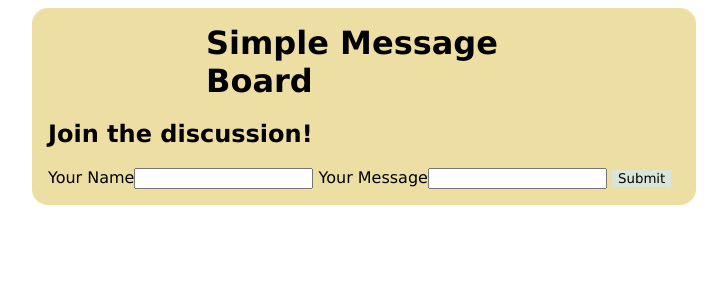
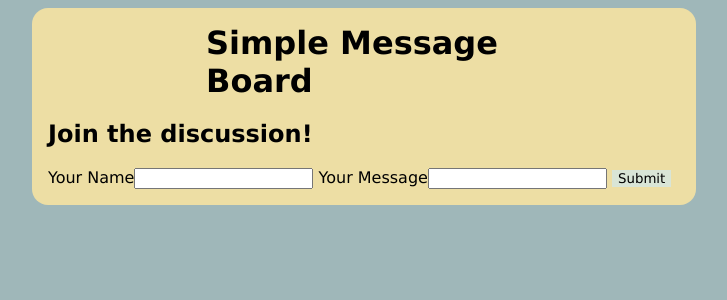
Before and after one commit to johnvinh/Message-Board, a PHP site: page / in a window 1280 px wide. Shown: the top 300 px of the page, without its empty margins (276-1003 px from the left). Run offline with PHP 8.4, Linux system fonts and the light colour scheme; data that the repository does not hold is empty.

Commit message:
adjusted appearance slightly but still ugly

```diff
--- a/style.css
+++ b/style.css
@@ -1,5 +1,9 @@
 * {
     font-family: Verdana, sans-serif;
+}
+
+body {
+    background-color: #9FB7B9;
 }
 
 #content {
```
